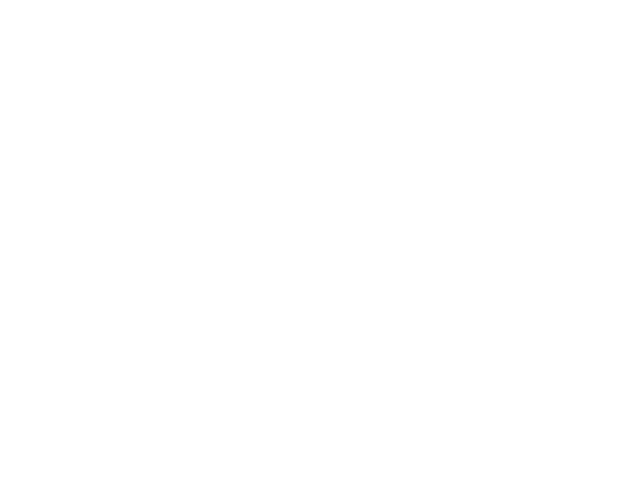
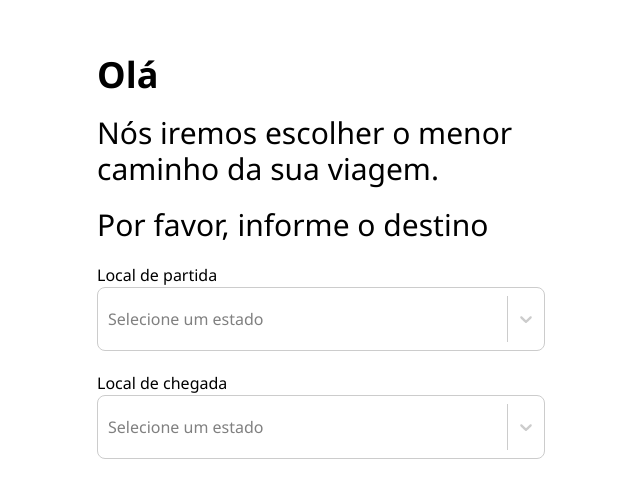
Before and after one commit to projeto-de-algoritmos/Grafos2_SPSubway, a React (Create React App) app in the folder app/: page / in a window 1280 px wide. Shown: the part 143-640 px from the top of the page, without its empty margins (319-959 px from the left). Built offline with nearby package versions, Linux system fonts and the light colour scheme.

Commit message:
feat: create component to select state

```diff
--- a/app/src/App.css
+++ /dev/null
@@ -1,38 +0,0 @@
-.App {
-  text-align: center;
-}
-
-.App-logo {
-  height: 40vmin;
-  pointer-events: none;
-}
-
-@media (prefers-reduced-motion: no-preference) {
-  .App-logo {
-    animation: App-logo-spin infinite 20s linear;
-  }
-}
-
-.App-header {
-  background-color: #282c34;
-  min-height: 100vh;
-  display: flex;
-  flex-direction: column;
-  align-items: center;
-  justify-content: center;
-  font-size: calc(10px + 2vmin);
-  color: white;
-}
-
-.App-link {
-  color: #61dafb;
-}
-
-@keyframes App-logo-spin {
-  from {
-    transform: rotate(0deg);
-  }
-  to {
-    transform: rotate(360deg);
-  }
-}
--- a/app/src/App.js
+++ b/app/src/App.js
@@ -1,8 +1,9 @@
-import './App.css';
+import { Home } from "./components/Home";
 
 function App() {
   return (
-    <div className="">
+    <div className="p-7 w-full h-screen flex items-center justify-center">
+      <Home />
     </div>
   );
 }
--- /dev/null
+++ b/app/src/components/Home.jsx
@@ -0,0 +1,13 @@
+import { SelectStateButton } from "./SelectStateButton";
+
+export function Home(){
+    return(
+        <div className="w-full max-w-md space-y-5">
+            <h1 className="font-bold text-4xl">Olá</h1>
+            <p className="text-3xl">Nós iremos escolher o menor caminho da sua viagem.</p>
+            <p className="text-3xl">Por favor, informe o destino</p>
+            <SelectStateButton localPoint={"partida"}/>
+            <SelectStateButton localPoint={"chegada"}/>
+        </div>
+    )
+}
--- /dev/null
+++ b/app/src/components/SelectStateButton.jsx
@@ -0,0 +1,30 @@
+import Select from "react-select";
+
+export function SelectStateButton({ localPoint }) {
+  const options = [
+    { value: "chocolate", label: "Chocolate" },
+    { value: "strawberry", label: "Strawberry" },
+    { value: "vanilla", label: "Vanilla" },
+  ];
+
+  return (
+    <div>
+      <p>Local de {localPoint}</p>
+      <Select
+        options={options}
+        placeholder="Selecione um estado"
+        styles={{
+          control: (baseStyles, state) => ({
+            ...baseStyles,
+            height: 64,
+            borderRadius: 8,
+            backgroundColor:
+              state.hasValue && localPoint === "partida"
+                ? "#0038FF"
+                : "white",
+          }),
+        }}
+      />
+    </div>
+  );
+}
--- a/app/src/index.css
+++ b/app/src/index.css
@@ -1,3 +1,7 @@
 @tailwind base;
 @tailwind components;
 @tailwind utilities;
+
+body{
+    font-family:'Segoe UI', Tahoma, Geneva, Verdana, sans-serif;
+}
```
